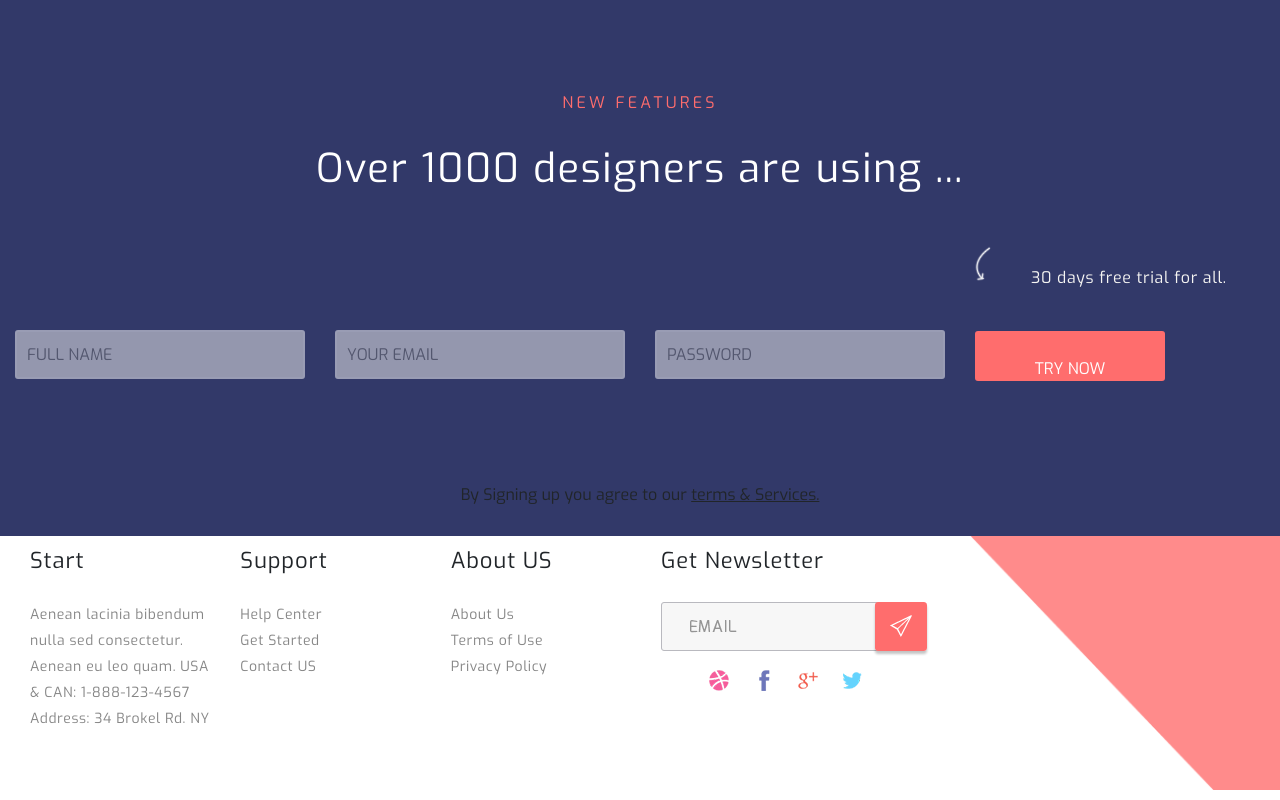
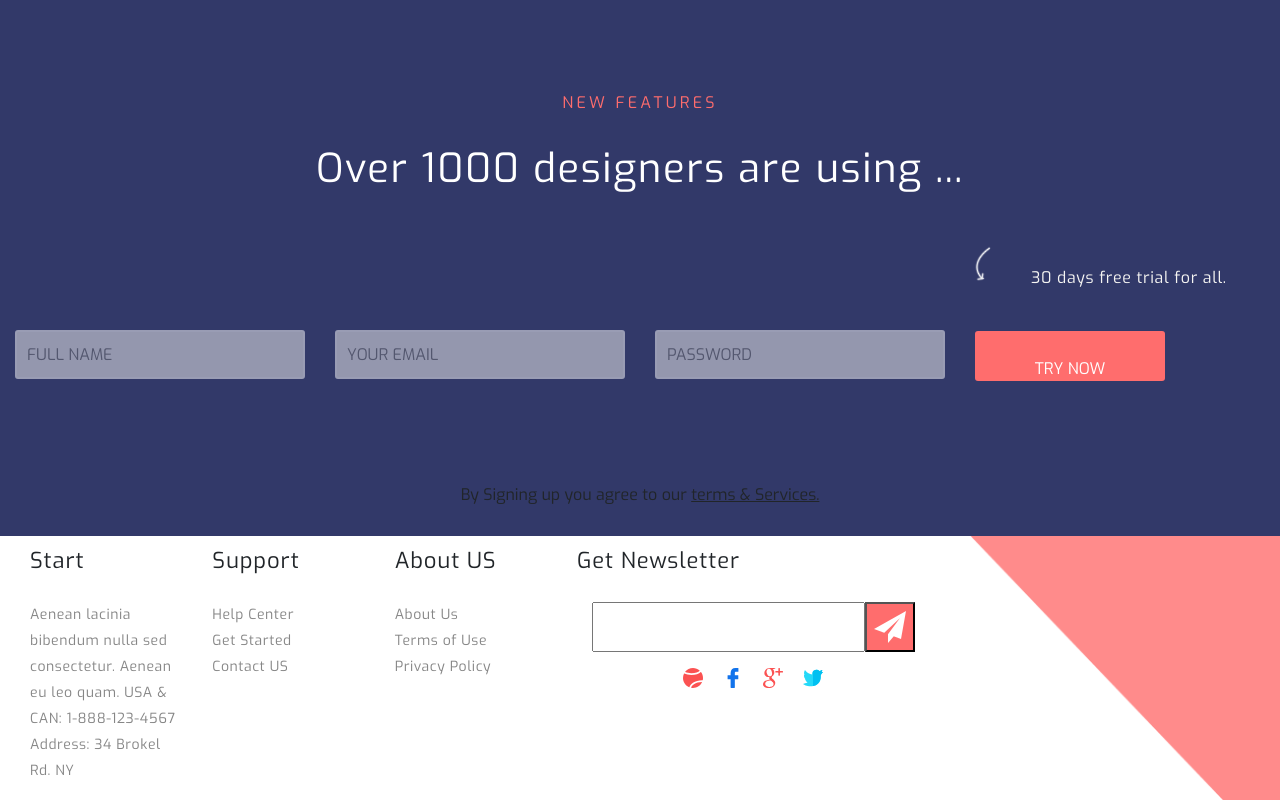
Before and after one commit to d1vory/WEB-lab01, a website: page src/html/index.html in a window 1280 px wide. Shown: the part 4168-4968 px from the top of the page. Drawn offline with Linux system fonts and the light colour scheme.

Commit message:
added links and form at footer

```diff
--- a/src/html/index.html
+++ b/src/html/index.html
@@ -141,7 +141,7 @@
 			</div>
 
 			<div class="section5">
-				<div class="text-part">
+				<div class="text-part" id="text-holder-5-id">
 					<p class="design">NEW FEATURES</p>
 					<p class="article-title" >Some awesone features</p>
 					<p class="article-text">Aenean eu leo quam. Pellentesque ornare sem lacinia quam venenatis vestibulum. Donec id elit non mi porta gravida at eget metus. Curabitur blandit tempus porttitor. Etiasem malesuada magn. Vestibulum felis euismod semper.</p>
@@ -225,8 +225,18 @@
 							<div class="footer-subtitle">
 								<p class="subtitle">Get Newsletter</p>
 							</div>
-							<div>
-								<img src="../assets/email.png">
+							<div class = "col-sm">
+								<form class="email-form">
+									<input type="email" class="email-input" id="newsletter-email" name="email">
+									<input type="submit" class = "submit-email" name="submit-email" value="">
+								</form>
+
+								<div class = "socials-holder">
+									<a href="https://www.tennis.com"> <img class = "social-links-image a" src="../assets/tennis-ball.svg"></a>
+									<a href="https://www.facebook.com"> <img class = "social-links-image b" src="../assets/facebook-logo.svg"></a>
+									<a href="https://www.google.com"> <img class = "social-links-image c" src="../assets/google-plus.svg"></a>
+									<a href="https://www.twitter.com"> <img class = "social-links-image d" src="../assets/twitter.svg"></a>
+								</div>
 							</div>
 						</div>
 
--- a/src/scss/style.scss
+++ b/src/scss/style.scss
@@ -155,6 +155,11 @@ line-height: 49.97px;
 	min-height: 500px;
 	width: auto;
 	background-size:cover;
+}
+
+#text-holder-5-id {
+	margin: auto;
+	@extend %aligning;
 }
 
 
@@ -419,6 +424,49 @@ letter-spacing: 0.56px;
 
 }
 
+.socials-holder {
+	display: flex;
+	justify-content: center;
+
+    align-items: center;
+}
+
+.social-links-image {
+	width : 20px;
+	margin-left: 10px;
+	margin-right: 10px;
+
+
+}
+
+.email-form {
+	height: 50px;
+	display: flex;
+	 align-items: left;
+}
+.email-input{
+	font-size: 22px;
+}
+
+.submit-email {
+
+
+	background: url('../assets/send4.png') ;
+	background-position: center;
+	background-repeat: no-repeat;
+    background-color: #FF6D6D;
+    cursor: pointer;
+
+    height: 50px;
+    width: 50px;
+
+
+}
+
+.a:hover , .b:hover , .c:hover , .d:hover{
+		filter: brightness(30%);
+	}
+
 @media screen and (max-width: 600px) {
   .image-part, .image-part-macboock ,.footer-image-part {
     display: none;
@@ -441,14 +489,3 @@ letter-spacing: 0.56px;
 .try-now-button:hover {
 		background-color:#e60000;
 	}
-
-
-/* Text style for "Try now" */
-/*
-letter-spacing: 3.2px;
-  	}
-
-
-}
-
-*/
```
Also changed, not shown: src/assets/facebook-logo (1).svg (added), src/assets/facebook-logo.svg (added), src/assets/google-plus (1).svg (added), src/assets/google-plus.svg (added), src/assets/send.svg (added), src/assets/send2.png (added), src/assets/send3.png (added), src/assets/send4.png (added), src/assets/tennis-ball (1).svg (added), src/assets/tennis-ball.svg (added), src/assets/twitter (1).svg (added), src/assets/twitter.svg (added), src/css/style.css.
